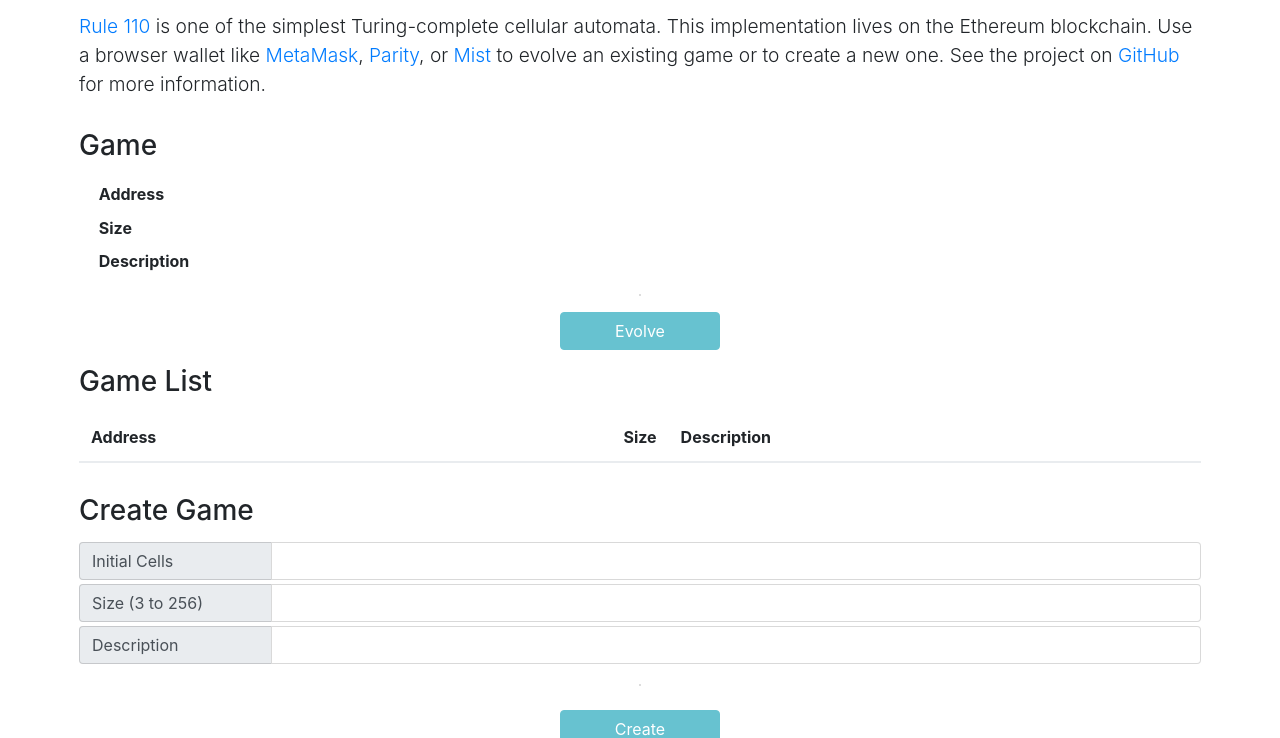
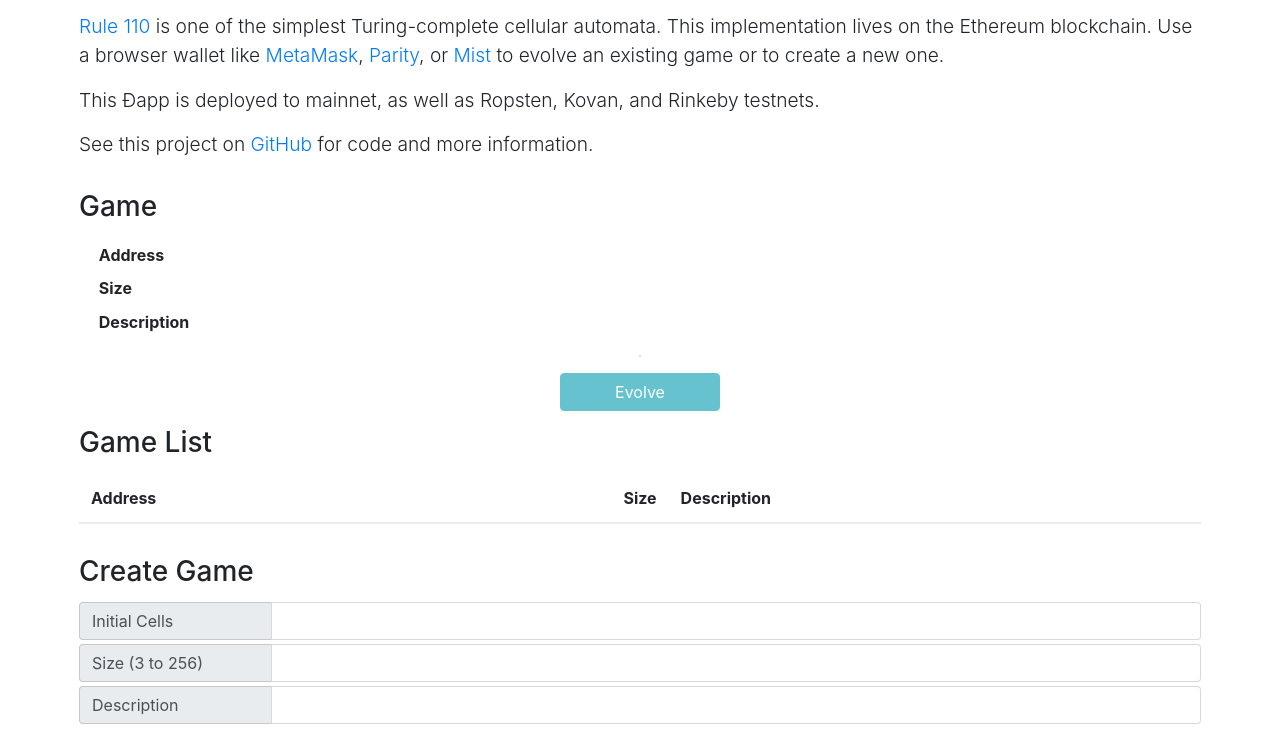
Before and after one commit to vsergeev/evolve110, a plain HTML site: page docs/index.html in a window 1280 px wide. Shown: the part 96-834 px from the top of the page. Drawn offline with Linux system fonts and the light colour scheme.

Commit message:
web: add note about deployments to description

```diff
--- a/docs/css/app.css
+++ b/docs/css/app.css
@@ -28,7 +28,7 @@ h3 {
 
 /******************************************************************************/
 
-#description {
+.description {
   font-weight: 300;
   font-size: 1.2rem;
 }
--- a/docs/index.html
+++ b/docs/index.html
@@ -14,7 +14,9 @@
       <h1>Rule 110</h1>
     </div>
     <div class="row">
-      <p id="description"><a href="https://en.wikipedia.org/wiki/Rule_110" target="_blank">Rule 110</a> is one of the simplest Turing-complete cellular automata. This implementation lives on the Ethereum blockchain. Use a browser wallet like <a href="https://metamask.io/" target="_blank">MetaMask</a>, <a href="https://parity.io/parity.html" target="_blank">Parity</a>, or <a href="https://github.com/ethereum/mist" target="_blank">Mist</a> to evolve an existing game or to create a new one. See the project on <a href="https://github.com/vsergeev/evolve110" target="_blank">GitHub</a> for more information.</p>
+      <p class="description"><a href="https://en.wikipedia.org/wiki/Rule_110" target="_blank">Rule 110</a> is one of the simplest Turing-complete cellular automata. This implementation lives on the Ethereum blockchain. Use a browser wallet like <a href="https://metamask.io/" target="_blank">MetaMask</a>, <a href="https://parity.io/parity.html" target="_blank">Parity</a>, or <a href="https://github.com/ethereum/mist" target="_blank">Mist</a> to evolve an existing game or to create a new one.</p>
+      <p class="description">This Ðapp is deployed to mainnet, as well as Ropsten, Kovan, and Rinkeby testnets.</p>
+      <p class="description">See this project on <a href="https://github.com/vsergeev/evolve110" target="_blank">GitHub</a> for code and more information.</p>
     </div>
 
     <div class="row">
```
